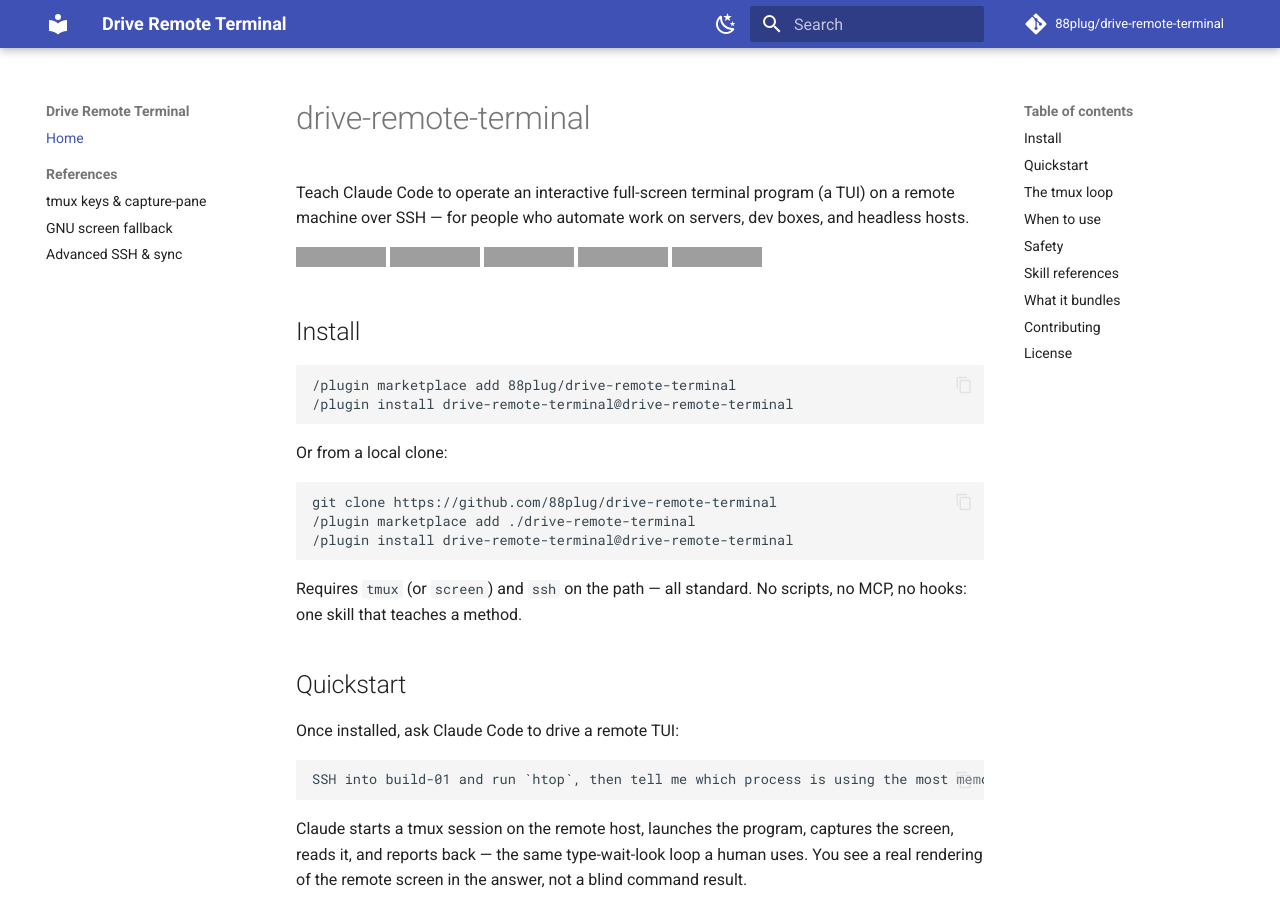
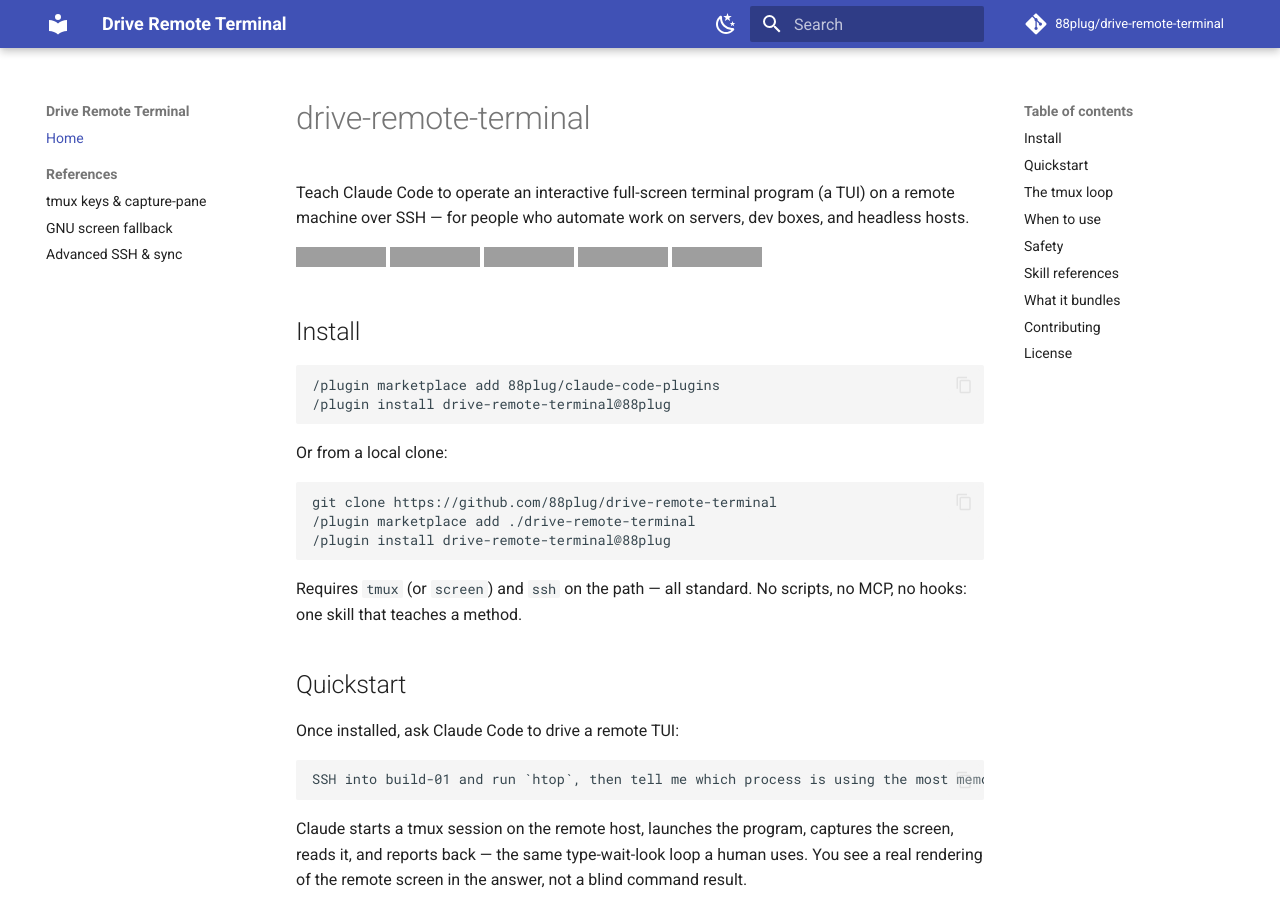
Before and after one commit to 88plug/drive-remote-terminal, an MkDocs documentation site: the page built from docs/index.md, in a window 1280 px wide and 900 px high, cut to the strip 0-900 px from the top of the window. Built offline with MkDocs 1.6.1 and Material for MkDocs 9.7.7, drawn with Linux system fonts in a browser that asks for light colours; comment, search, counter and statistics services are not loaded; grey boxes are pictures that could not be loaded.

Commit message:
docs(install): standardize marketplace on 88plug/claude-code-plugins + @88plug

````diff
--- a/docs/index.md
+++ b/docs/index.md
@@ -11,8 +11,8 @@
 ## Install
 
 ```text
-/plugin marketplace add 88plug/drive-remote-terminal
-/plugin install drive-remote-terminal@drive-remote-terminal
+/plugin marketplace add 88plug/claude-code-plugins
+/plugin install drive-remote-terminal@88plug
 ```
 
 Or from a local clone:
@@ -20,7 +20,7 @@
 ```text
 git clone https://github.com/88plug/drive-remote-terminal
 /plugin marketplace add ./drive-remote-terminal
-/plugin install drive-remote-terminal@drive-remote-terminal
+/plugin install drive-remote-terminal@88plug
 ```
 
 Requires `tmux` (or `screen`) and `ssh` on the path — all standard. No scripts, no MCP, no hooks: one skill that teaches a method.
````
Also changed, not shown: README.md (+3 -3 lines).
